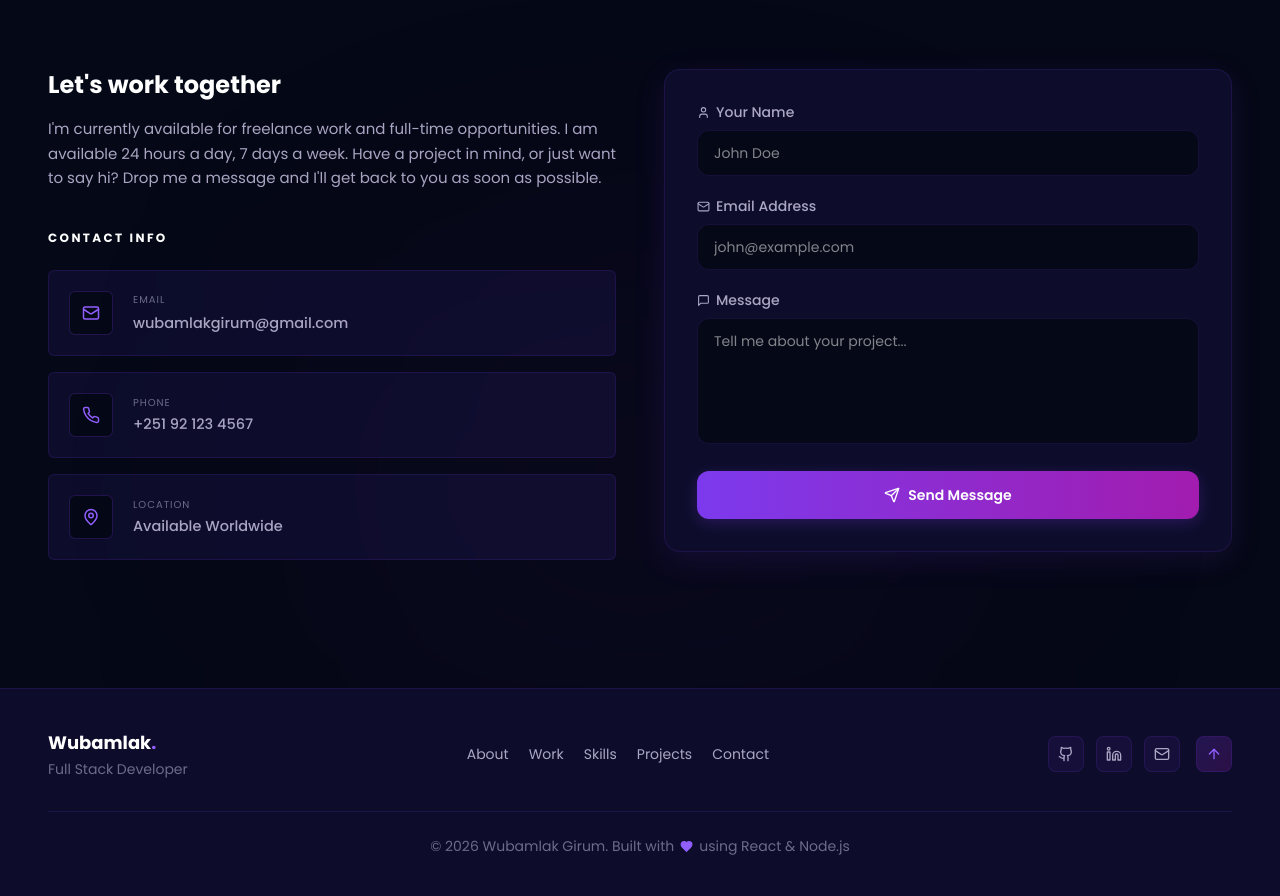
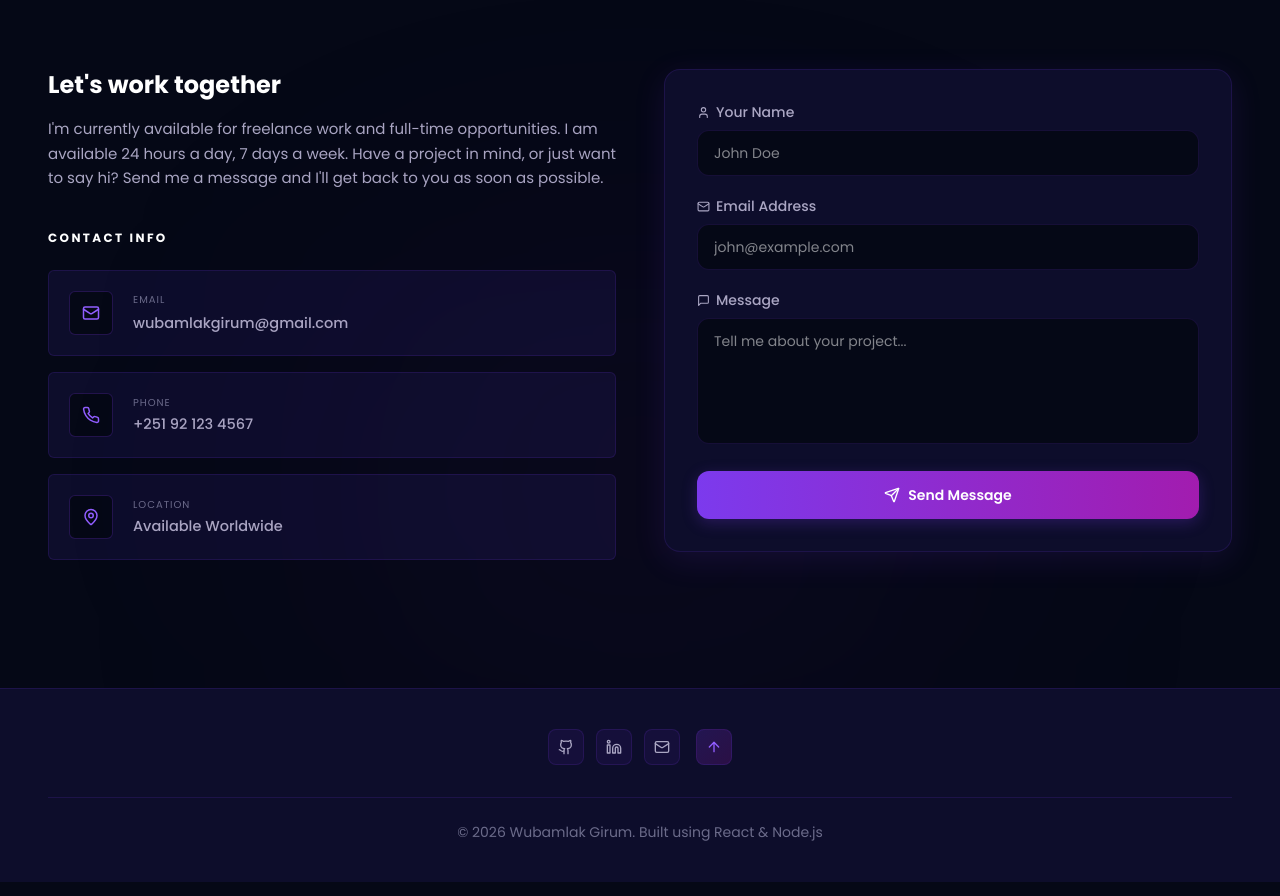
Before and after one commit to Zwubman/Portfolio, a React (Vite) app in the folder frontend/: page / in a window 1280 px wide. Shown: the part 6094-6990 px from the top of the page. Built offline with nearby package versions, Linux system fonts and the light colour scheme; no server answers.

Commit message:
feat: update Footer and ContactSection for improved layout and clarity

```diff
--- a/frontend/src/components/layout/Footer.jsx
+++ b/frontend/src/components/layout/Footer.jsx
@@ -11,37 +11,7 @@ export default function Footer() {
       <div
         className="relative max-w-7xl mx-auto px-6 sm:px-8 lg:px-12 py-10"
       >
-        <div className="flex flex-col md:flex-row items-center justify-between gap-6">
-          {/* Brand */}
-          <div className="text-center md:text-left">
-            <h3
-              className="text-lg font-bold"
-              style={{ color: 'var(--text-primary)', fontFamily: "'Poppins', sans-serif" }}
-            >
-              Wubamlak<span style={{ color: 'var(--accent)' }}>.</span>
-            </h3>
-            <p className="text-sm mt-0.5" style={{ color: 'var(--text-muted)' }}>
-              Full Stack Developer
-            </p>
-          </div>
-
-          {/* Nav mini links */}
-          <div className="hidden md:flex items-center gap-5 text-sm" style={{ color: 'var(--text-secondary)' }}>
-            {['About', 'Work', 'Skills', 'Projects', 'Contact'].map((item) => (
-              <button
-                key={item}
-                onClick={() => {
-                  const id = item === 'Work' ? '#experience' : `#${item.toLowerCase()}`;
-                  document.querySelector(id)?.scrollIntoView({ behavior: 'smooth' });
-                }}
-                className="hover:underline transition-colors cursor-pointer"
-                style={{ color: 'var(--text-secondary)' }}
-              >
-                {item}
-              </button>
-            ))}
-          </div>
-
+        <div className="flex flex-col md:flex-row items-center justify-center gap-6">
           {/* Socials + back to top */}
           <div className="flex items-center gap-3">
             {[
@@ -86,9 +56,7 @@ export default function Footer() {
             className="text-sm flex items-center justify-center gap-1.5"
             style={{ color: 'var(--text-muted)' }}
           >
-            © {new Date().getFullYear()} Wubamlak Girum. Built with
-            <Heart size={13} style={{ color: 'var(--accent)' }} fill="currentColor" />
-            using React & Node.js
+            © {new Date().getFullYear()} Wubamlak Girum. Built using React & Node.js
           </p>
         </div>
       </div>
--- a/frontend/src/components/sections/ContactSection.jsx
+++ b/frontend/src/components/sections/ContactSection.jsx
@@ -71,7 +71,7 @@ export default function ContactSection() {
               Let's work together
             </h3>
             <p className="leading-relaxed mb-10 text-[15px]" style={{ color: 'var(--text-secondary)' }}>
-              I'm currently available for freelance work and full-time opportunities. I am available 24 hours a day, 7 days a week. Have a project in mind, or just want to say hi? Drop me a message and I'll get back to you as soon as possible.
+              I'm currently available for freelance work and full-time opportunities. I am available 24 hours a day, 7 days a week. Have a project in mind, or just want to say hi? Send me a message and I'll get back to you as soon as possible.
             </p>
 
             <h3
```
